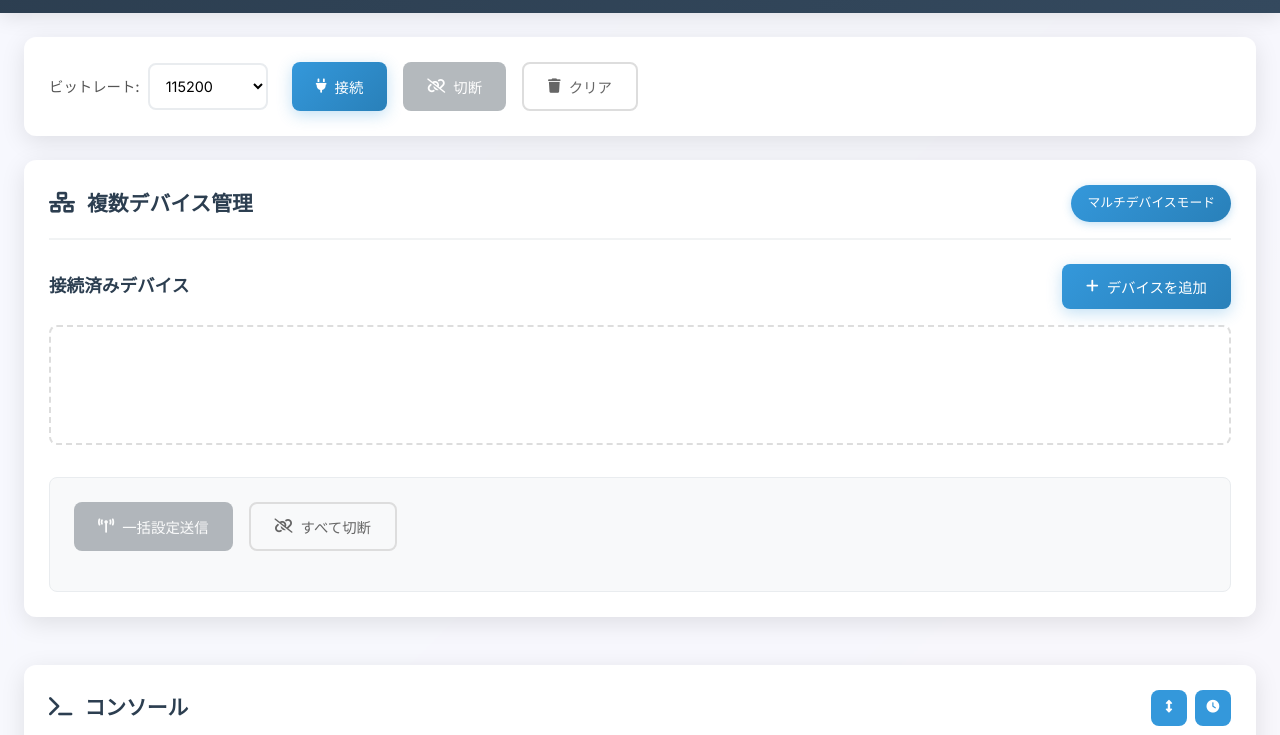
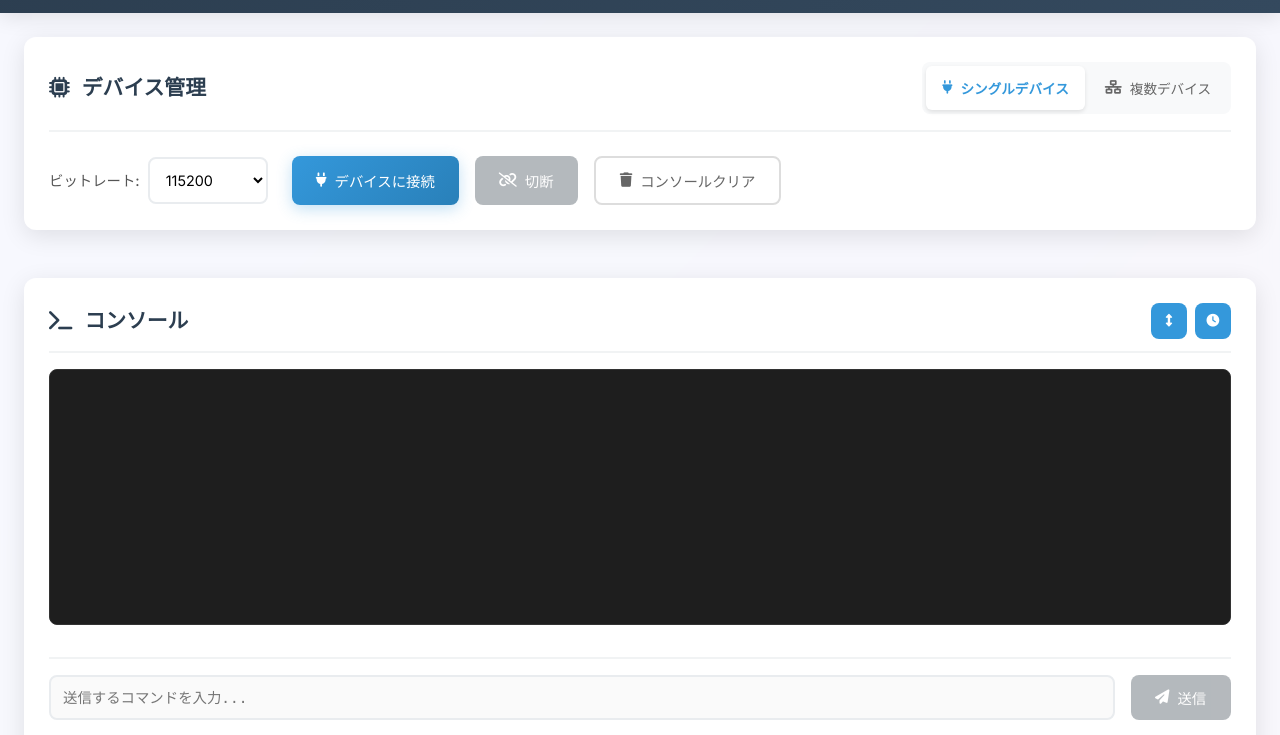
Before and after one commit to strvsn/ULSA_CONFIGURATOR, a website: page index.html in a window 1280 px wide. Shown: the part 65-800 px from the top of the page. Drawn offline with Linux system fonts and the light colour scheme.

Commit message:
feat: 統合デバイス管理UIに大幅改善
- シングル/マルチデバイスを統合したUIに変更
- モード切り替え機能を追加（シングル⇔マルチ）
- 直感的な操作フローに改善
- 統合デバイス管理セクションを新設
- レスポンシブデザインを最適化
- 古いUIコードを整理・削除

主な改善点:
✅ 明確なモード切り替えボタン
✅ 統一されたデバイス管理UI
✅ デバイス数のリアルタイム表示
✅ 直感的な操作フロー
✅ アニメーション付きのスムーズな切り替え

```diff
--- a/index.html
+++ b/index.html
@@ -43,9 +43,31 @@
         </header>
 
         <!-- メインコンテンツ -->
-        <main class="main-content">            <!-- 接続コントロール -->
-            <section class="connection-section">
-                <!-- 接続設定 -->
+        <main class="main-content">
+            <!-- 統合デバイス管理セクション -->
+            <section class="device-management-section">
+                <div class="device-management-header">
+                    <h2>
+                        <i class="fas fa-microchip"></i>
+                        デバイス管理
+                    </h2>
+                    <div class="mode-controls">
+                        <div class="mode-switch">
+                            <button id="singleModeBtn" class="btn btn-outline mode-btn active">
+                                <i class="fas fa-plug"></i>
+                                シングルデバイス
+                            </button>
+                            <button id="multiModeBtn" class="btn btn-outline mode-btn">
+                                <i class="fas fa-network-wired"></i>
+                                複数デバイス
+                            </button>
+                        </div>
+                    </div>
+                </div>
+
+                <!-- シングルデバイスモード -->
+                <div id="singleDeviceMode" class="device-mode">
+                    <div class="single-device-content">
                         <div class="connection-settings">
                             <div class="setting-group">
                                 <label for="baudRate">ビットレート:</label>
@@ -62,7 +84,7 @@
                         <div class="connection-controls">
                             <button id="connectBtn" class="btn btn-primary">
                                 <i class="fas fa-plug"></i>
-                        接続
+                                デバイスに接続
                             </button>
                             <button id="disconnectBtn" class="btn btn-secondary" disabled>
                                 <i class="fas fa-unlink"></i>
@@ -70,28 +92,19 @@
                             </button>
                             <button id="clearConsoleBtn" class="btn btn-outline">
                                 <i class="fas fa-trash"></i>
-                        クリア
+                                コンソールクリア
                             </button>
                         </div>
-            </section>
-
-            <!-- 複数デバイス管理セクション -->
-            <section id="multiDeviceSection" class="multi-device-section">
-                <div class="multi-device-header">
-                    <h2>
-                        <i class="fas fa-network-wired"></i>
-                        複数デバイス管理
-                    </h2>
-                    <div class="mode-indicator">
-                        <span class="mode-badge">マルチデバイスモード</span>
                     </div>
                 </div>
 
+                <!-- マルチデバイスモード -->
+                <div id="multiDeviceMode" class="device-mode" style="display: none;">
                     <div class="multi-device-content">
                         <!-- デバイスリスト -->
                         <div class="device-list-section">
                             <div class="device-list-header">
-                            <h3>接続済みデバイス</h3>
+                                <h3>接続済みデバイス (<span id="deviceCount">0</span>台)</h3>
                                 <button id="addDeviceBtn" class="btn btn-primary">
                                     <i class="fas fa-plus"></i>
                                     デバイスを追加
@@ -109,9 +122,13 @@
                                     <i class="fas fa-broadcast-tower"></i>
                                     一括設定送信
                                 </button>
-                            <button id="disconnectAllBtn" class="btn btn-outline">
+                                <button id="disconnectAllBtn" class="btn btn-outline" disabled>
                                     <i class="fas fa-unlink"></i>
                                     すべて切断
+                                </button>
+                                <button id="clearConsoleBtn2" class="btn btn-outline">
+                                    <i class="fas fa-trash"></i>
+                                    コンソールクリア
                                 </button>
                             </div>
 
@@ -126,11 +143,7 @@
                             </div>
                         </div>
                     </div>
-            </section>
-
-            <!-- シングルデバイスセクション（従来のUI） -->
-            <section id="singleDeviceSection" class="single-device-section" style="display: none;">
-                <!-- 元の接続セクションの内容はここに移動 -->
+                </div>
             </section>
 
             <!-- コンソールセクション -->
--- a/js/main.js
+++ b/js/main.js
@@ -27,6 +27,7 @@ class SerialConfigurator {
 
         // グローバルアクセス用（HTML内のonclickイベントで使用）
         window.multiDeviceManager = this.multiDeviceManager;
+        window.serialConfigurator = this;
 
         // モジュール間の連携設定
         this.setupModuleInteractions();
--- a/styles.css
+++ b/styles.css
@@ -835,8 +835,8 @@ body {
     pointer-events: auto; /* オーバーレイ内のすべての子要素をクリック可能にする */
 }
 
-/* Multi-Device Management Styles */
-.multi-device-section {
+/* Integrated Device Management Styles */
+.device-management-section {
     background: white;
     border-radius: 12px;
     padding: 1.5rem;
@@ -845,7 +845,7 @@ body {
     margin-bottom: 1.5rem;
 }
 
-.multi-device-header {
+.device-management-header {
     display: flex;
     justify-content: space-between;
     align-items: center;
@@ -854,7 +854,7 @@ body {
     border-bottom: 2px solid #f1f3f4;
 }
 
-.multi-device-header h2 {
+.device-management-header h2 {
     display: flex;
     align-items: center;
     gap: 0.75rem;
@@ -864,20 +864,74 @@ body {
     margin: 0;
 }
 
-.mode-indicator {
+.mode-controls {
     display: flex;
     align-items: center;
 }
 
-.mode-badge {
-    background: linear-gradient(135deg, #3498db, #2980b9);
-    color: white;
+.mode-switch {
+    display: flex;
+    background: #f8f9fa;
+    border-radius: 8px;
+    padding: 0.25rem;
+    gap: 0.25rem;
+}
+
+.mode-btn {
     padding: 0.5rem 1rem;
-    border-radius: 20px;
-    font-size: 0.8rem;
-    font-weight: 500;
-    box-shadow: 0 2px 8px rgba(52, 152, 219, 0.3);
+    font-size: 0.85rem;
+    border-radius: 6px;
+    transition: all 0.3s ease;
+    border: none;
+    background: transparent;
 }
+
+.mode-btn.active {
+    background: white;
+    color: #3498db;
+    box-shadow: 0 2px 4px rgba(0, 0, 0, 0.1);
+    font-weight: 600;
+}
+
+.mode-btn:not(.active):hover {
+    background: rgba(255, 255, 255, 0.7);
+}
+
+.device-mode {
+    animation: fadeIn 0.3s ease-in-out;
+}
+
+@keyframes fadeIn {
+    from { opacity: 0; transform: translateY(10px); }
+    to { opacity: 1; transform: translateY(0); }
+}
+
+.single-device-content {
+    display: flex;
+    gap: 1.5rem;
+    align-items: center;
+    flex-wrap: wrap;
+}
+
+.connection-settings {
+    display: flex;
+    gap: 1.5rem;
+    align-items: center;
+}
+
+.connection-controls {
+    display: flex;
+    gap: 1rem;
+    flex-wrap: wrap;
+}
+
+/* Device count indicator */
+#deviceCount {
+    font-weight: 600;
+    color: #3498db;
+}
+
+/* Multi-Device Content Styles */
 
 .device-list-section {
     margin-bottom: 2rem;
@@ -1083,8 +1137,32 @@ body {
     /* 元の接続セクションのスタイルを継承 */
 }
 
-/* Responsive Design for Multi-Device */
+/* Responsive Design for Integrated Device Management */
 @media (max-width: 768px) {
+    .device-management-header {
+        flex-direction: column;
+        gap: 1rem;
+        align-items: stretch;
+    }
+
+    .mode-switch {
+        justify-content: center;
+    }
+
+    .single-device-content {
+        flex-direction: column;
+        align-items: stretch;
+        gap: 1rem;
+    }
+
+    .connection-settings {
+        justify-content: center;
+    }
+
+    .connection-controls {
+        justify-content: center;
+    }
+
     .device-grid {
         grid-template-columns: 1fr;
         gap: 0.75rem;
@@ -1093,12 +1171,6 @@ body {
     .batch-actions {
         flex-direction: column;
         gap: 0.75rem;
-    }
-
-    .multi-device-header {
-        flex-direction: column;
-        gap: 1rem;
-        align-items: flex-start;
     }
 
     .device-list-header {
```
Lines whose indentation alone changed are shown as unchanged.
